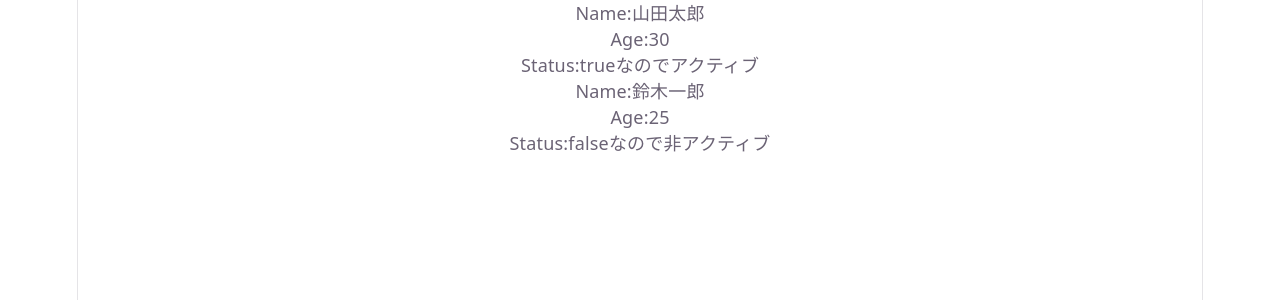
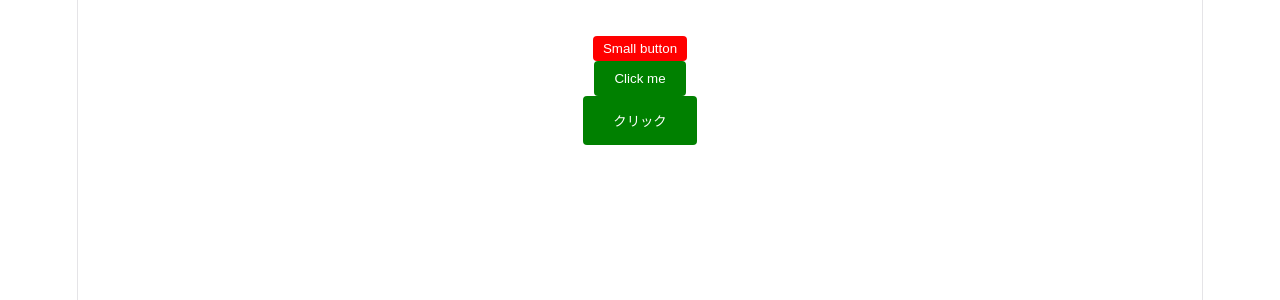
Before and after one commit to 1m4nim/react-study, a React (Vite) app: page / in a window 1280 px wide. Shown: the top 300 px of the page. Built offline with nearby package versions, Linux system fonts and the light colour scheme.

Commit message:
Q8おわり

```diff
--- a/src/App.tsx
+++ b/src/App.tsx
@@ -4,7 +4,8 @@
 // import Q4 from "./components/Q4";
 // import Q5 from "./components/Q5";
 // import Q6 from "./components/Q6"
-import Q7 from "./components/Q7"
+// import Q7 from "./components/Q7"
+import Q8 from "./components/Q8"
 
 export default function App() {
   return (
@@ -15,7 +16,8 @@ export default function App() {
       {/* <Q4 /> */}
       {/* <Q5 /> */}
       {/* <Q6 /> */}
-      <Q7 />
+      {/* <Q7 /> */}
+      <Q8 />
     </>
   )
 }
--- /dev/null
+++ b/src/components/Button.tsx
@@ -0,0 +1,52 @@
+// type ButtonProps = {
+//     size?: "small" | "medium" | "large";
+//     color?: string;
+//     text?: string;
+// };
+
+// function Button({ size = "medium", color = "blue", text = "Click me" }: ButtonProps) {
+//     const buttonStyle = {
+//         padding: size === "small"
+//             ? "5px 10px" : size === "large" ? "15px 30px" : "10px 20px",
+//         backgroundColor: color,
+//         color: "white",
+//         border: "none",
+//         borderRadius: "4px",
+//         cursor: "pointer"
+//     }
+
+//     return (
+//         <button style={buttonStyle}>{text}</button>
+//     )
+// }
+// export default Button;
+
+type ButtonProps = {
+    size?: "small" | "medium" | "large";
+    color?: string;
+    text?: string;
+};
+const defaultProps: Required<ButtonProps> = {
+    size: "medium",
+    color: "green",
+    text: "Click me"
+};
+
+function Button(props: ButtonProps) {
+    const { size, color, text } = { ...defaultProps, ...props }
+
+    const buttonStyle = {
+        padding: size === "small"
+            ? "5px 10px" : size === "large" ? "15px 30px" : "10px 20px",
+        backgroundColor: color,
+        color: "white",
+        border: "none",
+        borderRadius: "4px",
+        cursor: "pointer"
+    }
+
+    return (
+        <button style={buttonStyle}>{text}</button>
+    )
+}
+export default Button;
--- /dev/null
+++ b/src/components/Q8.tsx
@@ -0,0 +1,14 @@
+import Button from "./Button";
+import "./App.css"
+
+function Q8() {
+    return (
+        <>
+            <Button size="small" color="red" text="Small button" />
+            <Button />
+            <Button size="large" text="クリック" />
+        </>
+    )
+}
+
+export default Q8;
--- a/src/index.css
+++ b/src/index.css
@@ -11,8 +11,8 @@
   --shadow:
     rgba(0, 0, 0, 0.1) 0 10px 15px -3px, rgba(0, 0, 0, 0.05) 0 4px 6px -2px;
 
-  --sans: system-ui, 'Segoe UI', Roboto, sans-serif;
-  --heading: system-ui, 'Segoe UI', Roboto, sans-serif;
+  --sans: system-ui, "Segoe UI", Roboto, sans-serif;
+  --heading: system-ui, "Segoe UI", Roboto, sans-serif;
   --mono: ui-monospace, Consolas, monospace;
 
   font: 18px/145% var(--sans);
@@ -60,6 +60,7 @@
   display: flex;
   flex-direction: column;
   box-sizing: border-box;
+  align-items: center;
 }
 
 body {
```
